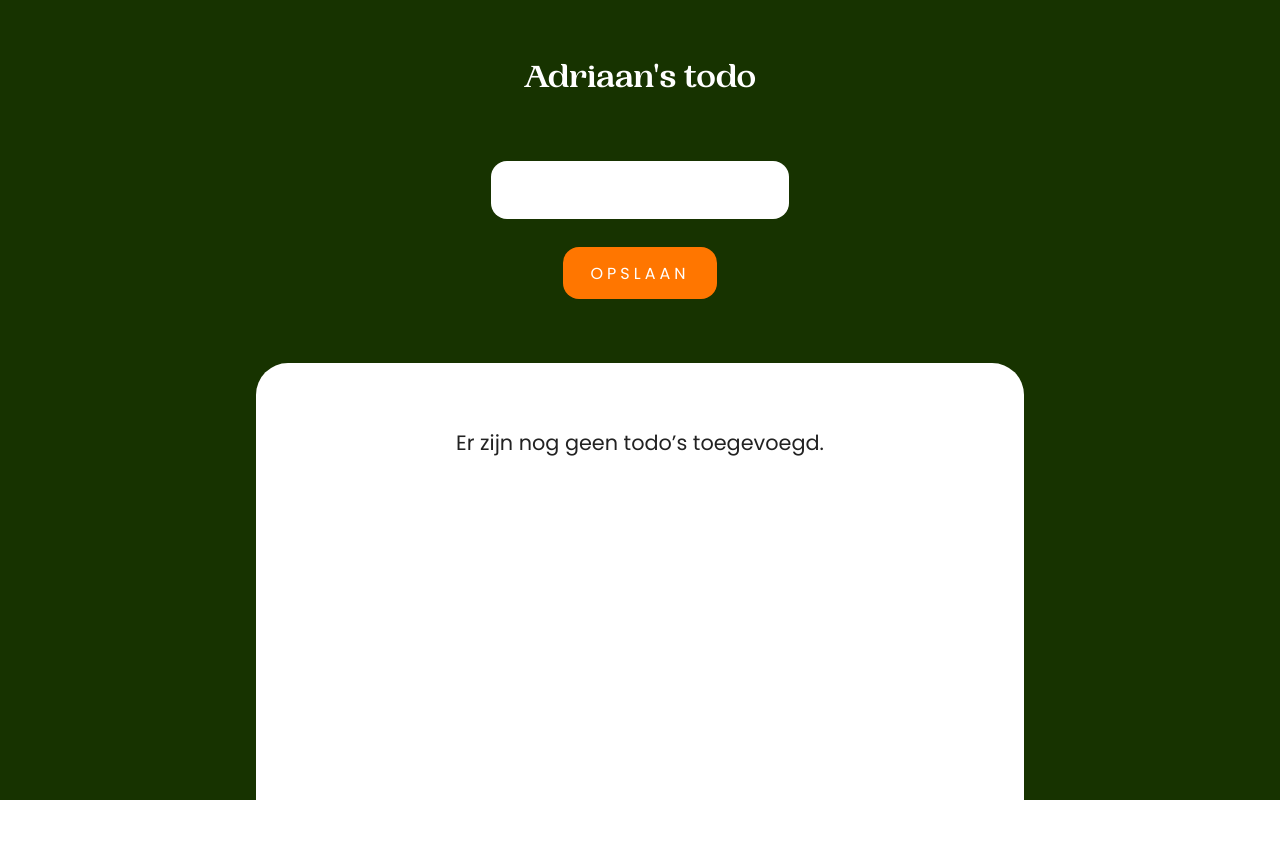
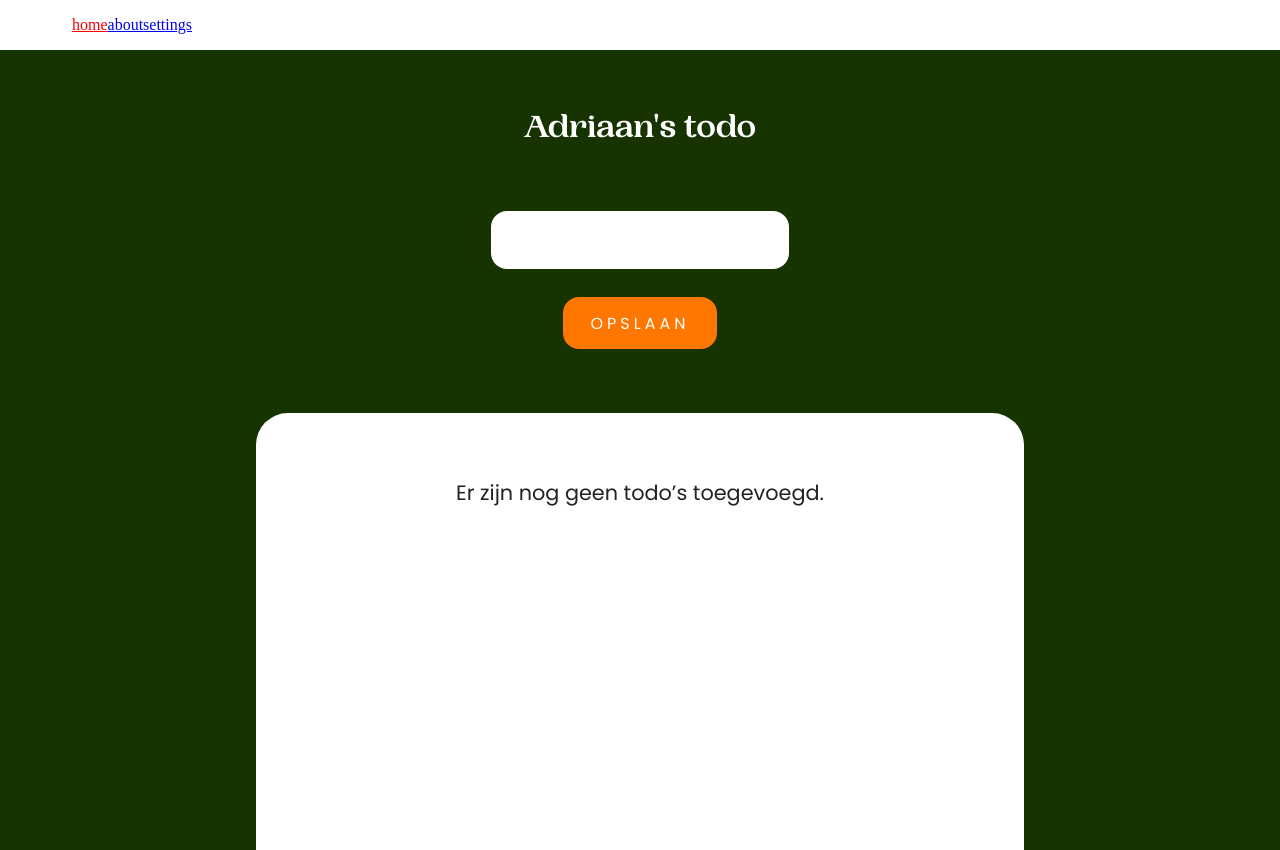
Before and after one commit to adriaanglibert/todo-react, a React (Create React App) app: page / in a window 1280 px wide. Before the commit the page ends 800 px from the top, so only its background shows below. Built offline with nearby package versions, Linux system fonts and the light colour scheme.

Commit message:
✨ Routing

```diff
--- a/package.json
+++ b/package.json
@@ -9,6 +9,7 @@
     "react": "^18.1.0",
     "react-dom": "^18.1.0",
     "react-icons": "^4.3.1",
+    "react-router-dom": "^6.3.0",
     "react-scripts": "5.0.1",
     "uuidv4": "^6.2.13",
     "web-vitals": "^2.1.4"
--- a/src/App.js
+++ b/src/App.js
@@ -1,115 +1,26 @@
 import './App.css';
 
-import React, { useEffect, useState } from "react";
-import { global, lightTheme, sizes } from './constants/styles';
-import styled, { ThemeProvider } from 'styled-components';
+import { Route, Routes } from 'react-router-dom';
 
-import BottomCard from "./components/BottomCard";
-import Center from './components/Center';
-import Heading from "./components/Heading";
-import TodoForm from "./components/TodoForm";
-import TodoList from "./components/TodoList";
-import { v4 as uuid } from 'uuid';
+import About from './pages/About';
+import BaseLayout from './layouts/BaseLayout';
+import Home from './pages/Home';
+import NotFound from './pages/NotFound';
+import { ROUTES } from './constants/routes';
+import React from 'react'
+import Settings from './pages/Settings';
 
-const Parent = styled.div`
-  font-family: ${global.bodyFamily};
-  font-size: ${sizes.base};
-  background-color: ${props => props.theme.body};
-  color: ${props => props.theme.text};
-  min-height: 100vh;
-`;
-
-const ParentColumn = styled(Parent)`
-  display: flex;
-  flex-direction: column;
-`;
-
-const Sticky = styled.div`
-  position: sticky;
-  top: 0;
-  left: 0;
-`
-
-function App() {
-  const [todos, setTodos] = useState(JSON.parse(localStorage.getItem('todos')) ?? []);
-  const [theme,] = useState(lightTheme);
-
-  const addTodo = (name) => {
-    setTodos([
-      ...todos,
-      {
-        id: uuid(),
-        name: name,
-        completed: false
-      }
-    ]);
-  }
-
-  const removeTodo = (id) => {
-    const filteredTodos = todos.filter(todo => todo.id !== id);
-    setTodos(filteredTodos);
-  }
-
-  const toggleCompleted = (id) => {
-    const updatedTodos = todos.map(todo => {
-      if (id === todo.id) {
-        return {
-          ...todo,
-          completed: !todo.completed
-        };
-      }
-      return todo;
-    });
-
-    setTodos(updatedTodos);
-  }
-
-  const editTodo = (id, newName) => {
-    setTodos(todos.map(todo => {
-      if (todo.id === id) {
-        return {
-          ...todo,
-          name: newName
-        }
-      }
-      return todo;
-    }));
-  }
-
-  useEffect(() => {
-    localStorage.setItem('todos', JSON.stringify(todos));
-  }, [todos]);
-
+const App = () => {
   return (
-    <ThemeProvider theme={theme}>
-      <ParentColumn>
-        <Sticky>
-          <Center padding={`${sizes.xl} ${sizes.base}`}>
-            <Heading margin={`0 auto ${sizes.xl} auto`}>Adriaan's todo</Heading>
-            <TodoForm addTodo={addTodo} />
-          </Center>
-        </Sticky>
-
-        <BottomCard>
-          {
-            todos.length ?
-              <>
-                {/* <Filters /> */}
-                <TodoList
-                  handleToggleCompleted={toggleCompleted}
-                  handleDelete={removeTodo}
-                  handleEdit={editTodo}
-                  todos={todos} />
-              </>
-              :
-              <Center padding={`${sizes.xl} ${sizes.md}`}>
-                Er zijn nog geen todo’s toegevoegd.
-              </Center>
-          }
-        </BottomCard>
-      </ParentColumn>
-    </ThemeProvider>
-  );
+        <Routes>
+            <Route path={ROUTES.HOME} element={<BaseLayout/>}>
+                <Route index element={<Home/>}  />
+                <Route path={ROUTES.ABOUT} element={<About/>}  />
+                <Route path={ROUTES.SETTINGS} element={<Settings/>}  />
+                <Route path="*" element={<NotFound/>} />
+            </Route>
+        </Routes>
+  )
 }
 
 export default App;
--- /dev/null
+++ b/src/components/Nav.jsx
@@ -0,0 +1,48 @@
+import { Link, NavLink } from "react-router-dom";
+
+import { ROUTES } from "../constants/routes";
+import React from "react";
+import { sizes } from "../constants/styles";
+import styled from "styled-components";
+
+const NavContainer = styled.nav`
+  margin-left: ${sizes.lg};
+`;
+
+const NavList = styled.ul`
+  display: flex;
+  margin: 0;
+  list-style: none;
+`;
+
+const NavItem = styled.li`
+  background-color: ${(props) => props.theme.secondary};
+  color: ${(props) => props.theme.secondary};
+`;
+
+const Nav = () => {
+  return (
+    <NavContainer>
+      <NavList>
+        {Object.keys(ROUTES).map((route) => (
+          <NavItem key={route}>
+            <NavLink
+              style={({ isActive }) => {
+                return {
+                  display: "block",
+                  margin: "1rem 0",
+                  color: isActive ? "red" : "",
+                };
+              }}
+              to={ROUTES[route]}
+            >
+              {route.toLowerCase()}
+            </NavLink>
+          </NavItem>
+        ))}
+      </NavList>
+    </NavContainer>
+  );
+};
+
+export default Nav;
--- a/src/components/Todo.jsx
+++ b/src/components/Todo.jsx
@@ -5,7 +5,9 @@ import { colors, sizes } from "../constants/styles";
 import Checkbox from "./Checkbox";
 import IconButton from "./IconButton";
 import Input from "./Input";
+import { ROUTES } from '../constants/routes';
 import styled from "styled-components";
+import { useNavigate } from "react-router-dom";
 
 const ListItem = styled.div`
   display: flex;
@@ -17,6 +19,7 @@ const ListItem = styled.div`
 `;
 
 const Todo = ({ todo, handleDelete, handleToggleCompleted, handleEdit }) => {
+  const navigate = useNavigate();
   const { id, name } = todo;
   const [checked, setChecked] = useState(todo.completed);
   const [isEditing, setIsEditing] = useState(false);
--- /dev/null
+++ b/src/constants/routes.js
@@ -0,0 +1,5 @@
+export const ROUTES = Object.freeze({
+    HOME: '/',
+    ABOUT: 'about',
+    SETTINGS: 'settings'
+})
--- a/src/index.js
+++ b/src/index.js
@@ -1,10 +1,11 @@
 import App from './App';
+import { BrowserRouter } from 'react-router-dom';
 import React from 'react';
 import ReactDOM from 'react-dom/client';
 
 const root = ReactDOM.createRoot(document.getElementById('root'));
 root.render(
-  <React.StrictMode>
+  <BrowserRouter>
     <App />
-  </React.StrictMode>
+  </BrowserRouter>
 );
--- /dev/null
+++ b/src/layouts/BaseLayout.jsx
@@ -0,0 +1,19 @@
+import React, { useState } from "react";
+
+import Nav from "../components/Nav";
+import { Outlet } from "react-router-dom";
+import { ThemeProvider } from "styled-components";
+import { lightTheme } from "../constants/styles";
+
+const BaseLayout = () => {
+  const [theme] = useState(lightTheme);
+
+  return (
+    <ThemeProvider theme={theme}>
+      <Nav />
+      <Outlet />
+    </ThemeProvider>
+  );
+};
+
+export default BaseLayout;
--- /dev/null
+++ b/src/pages/About.jsx
@@ -0,0 +1,9 @@
+import React from 'react'
+
+const About = () => {
+  return (
+    <div>About</div>
+  )
+}
+
+export default About
--- /dev/null
+++ b/src/pages/Home.jsx
@@ -0,0 +1,110 @@
+import React, { useEffect, useState } from "react";
+import { global, sizes } from '../constants/styles';
+
+import BottomCard from "../components/BottomCard";
+import Center from '../components/Center';
+import Heading from "../components/Heading";
+import TodoForm from "../components/TodoForm";
+import TodoList from "../components/TodoList";
+import styled from 'styled-components';
+import { v4 as uuid } from 'uuid';
+
+const Parent = styled.div`
+  font-family: ${global.bodyFamily};
+  font-size: ${sizes.base};
+  background-color: ${props => props.theme.body};
+  color: ${props => props.theme.text};
+  min-height: 100vh;
+`;
+
+const ParentColumn = styled(Parent)`
+  display: flex;
+  flex-direction: column;
+`;
+
+const Sticky = styled.div`
+  position: sticky;
+  top: 0;
+  left: 0;
+`
+
+function Home() {
+  const [todos, setTodos] = useState(JSON.parse(localStorage.getItem('todos')) ?? []);
+
+  const addTodo = (name) => {
+    setTodos([
+      ...todos,
+      {
+        id: uuid(),
+        name: name,
+        completed: false
+      }
+    ]);
+  }
+
+  const removeTodo = (id) => {
+    const filteredTodos = todos.filter(todo => todo.id !== id);
+    setTodos(filteredTodos);
+  }
+
+  const toggleCompleted = (id) => {
+    const updatedTodos = todos.map(todo => {
+      if (id === todo.id) {
+        return {
+          ...todo,
+          completed: !todo.completed
+        };
+      }
+      return todo;
+    });
+
+    setTodos(updatedTodos);
+  }
+
+  const editTodo = (id, newName) => {
+    setTodos(todos.map(todo => {
+      if (todo.id === id) {
+        return {
+          ...todo,
+          name: newName
+        }
+      }
+      return todo;
+    }));
+  }
+
+  useEffect(() => {
+    localStorage.setItem('todos', JSON.stringify(todos));
+  }, [todos]);
+
+  return (
+    <ParentColumn>
+      <Sticky>
+        <Center padding={`${sizes.xl} ${sizes.base}`}>
+          <Heading margin={`0 auto ${sizes.xl} auto`}>Adriaan's todo</Heading>
+          <TodoForm addTodo={addTodo} />
+        </Center>
+      </Sticky>
+
+      <BottomCard>
+        {
+          todos.length ?
+            <>
+              {/* <Filters /> */}
+              <TodoList
+                handleToggleCompleted={toggleCompleted}
+                handleDelete={removeTodo}
+                handleEdit={editTodo}
+                todos={todos} />
+            </>
+            :
+            <Center padding={`${sizes.xl} ${sizes.md}`}>
+              Er zijn nog geen todo’s toegevoegd.
+            </Center>
+        }
+      </BottomCard>
+    </ParentColumn>
+  );
+}
+
+export default Home;
--- /dev/null
+++ b/src/pages/NotFound.jsx
@@ -0,0 +1,9 @@
+import React from 'react'
+
+const NotFound = () => {
+  return (
+    <div>NotFound</div>
+  )
+}
+
+export default NotFound
--- /dev/null
+++ b/src/pages/Settings.jsx
@@ -0,0 +1,9 @@
+import React from 'react'
+
+const Settings = () => {
+  return (
+    <div>Settings</div>
+  )
+}
+
+export default Settings
```
Also changed, not shown: 1 other file (tests, documents, lock files or other folders).
